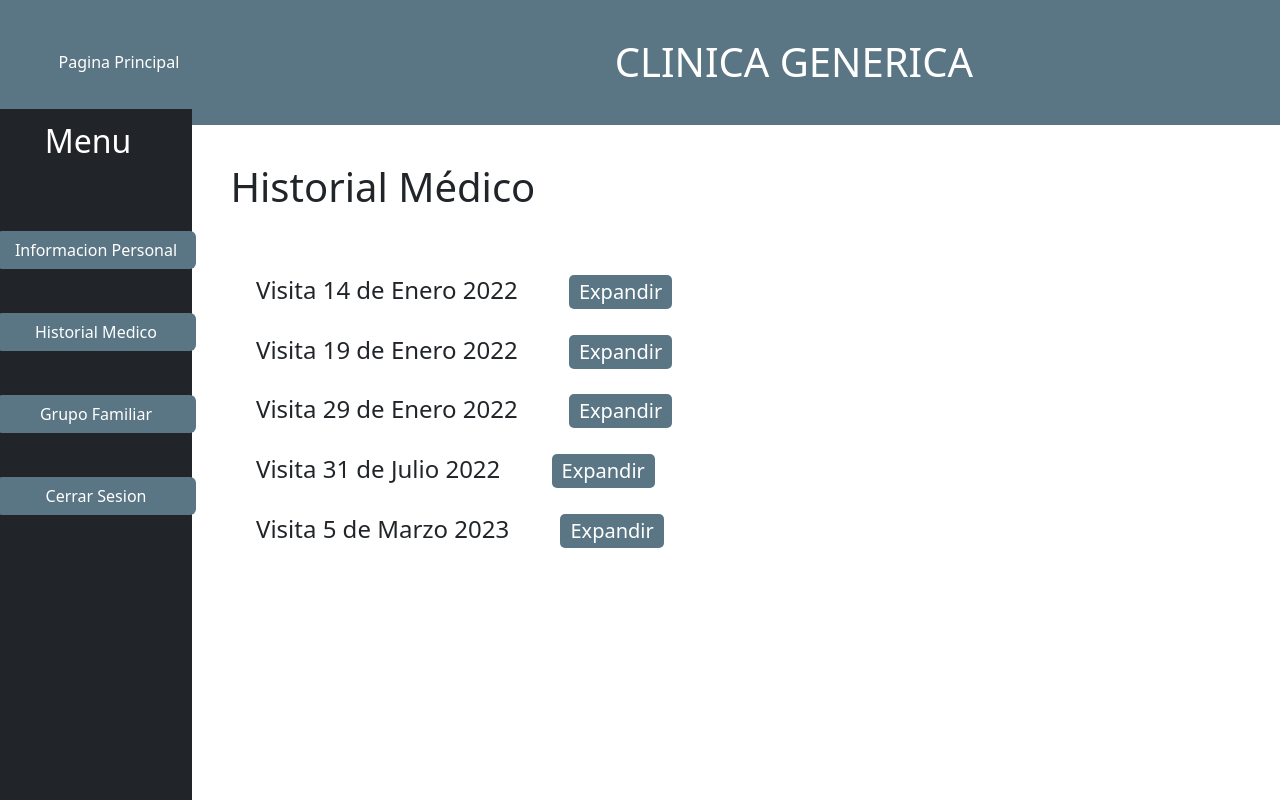
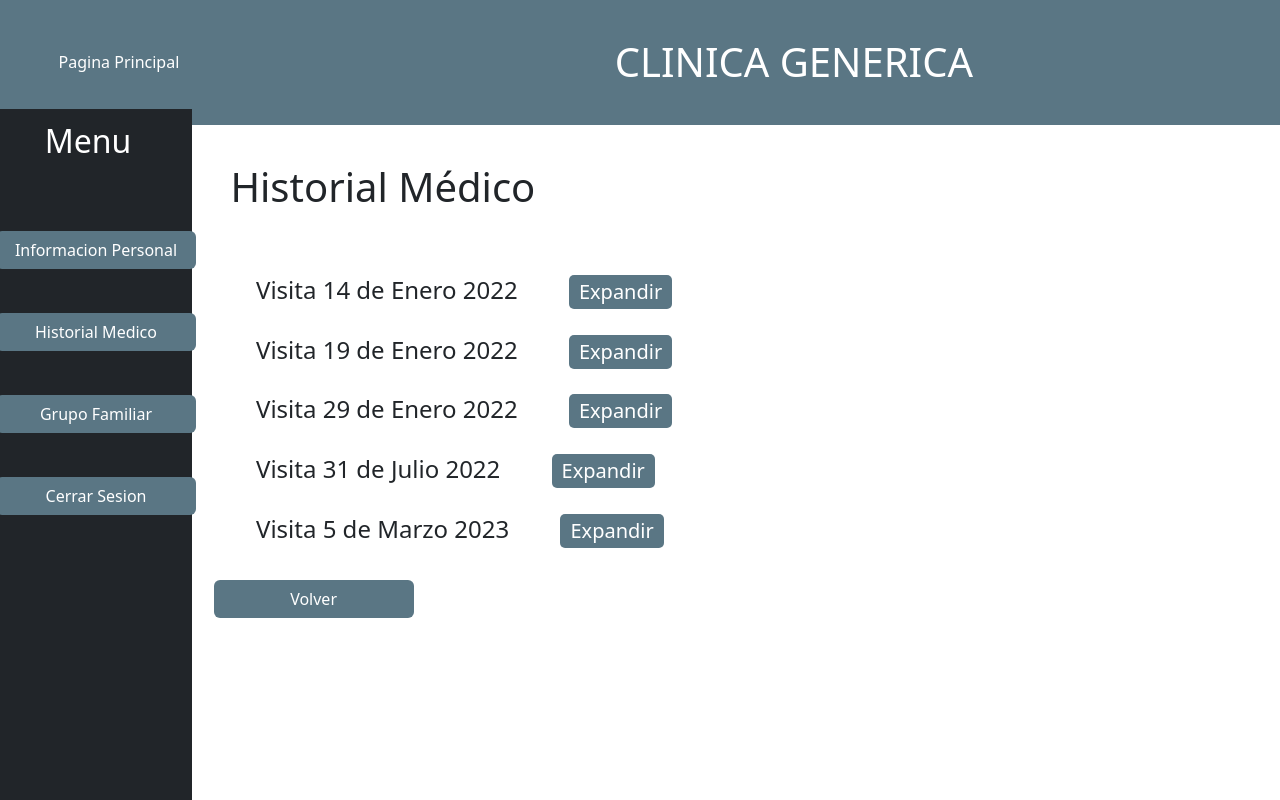
Before and after one commit to diegorvj/T8_DIU, a React (Create React App) app: page /historial_personal.js in a window 1280 px wide. Built offline with nearby package versions, Linux system fonts and the light colour scheme.

Commit message:
hist personal

```diff
--- a/src/components/historial_personal.js
+++ b/src/components/historial_personal.js
@@ -35,6 +35,16 @@ function Index() {
         <ContenidoOcultable titulo="Visita 5 de Marzo 2023" motivo="Control de rutina" explicacion="Se realiza control al paciente, no existen cambios en el tratamiento puesto que la evolución de la enfermedad es positiva, mantener medicamentos" doctor="Dr. Felipe Moreno"/>
 
       </div>
+
+      <br></br>
+
+      <button
+          className="btn float-left"
+          style={{ width: '200px', backgroundColor:'#5A7684', color: '#fff', marginRight: '51%'}}
+          onClick={() => navigate('/Index.js')}>
+          Volver
+        </button>
+
     </div>
   );
 }
```
